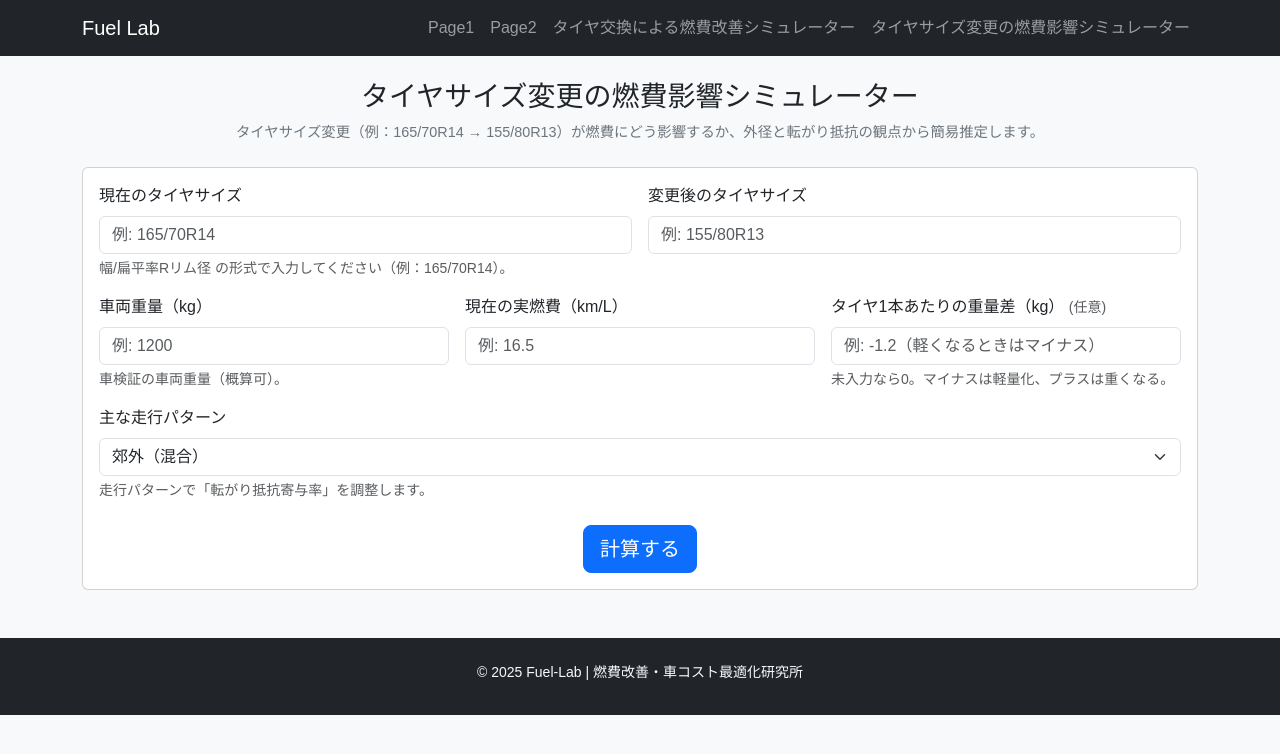
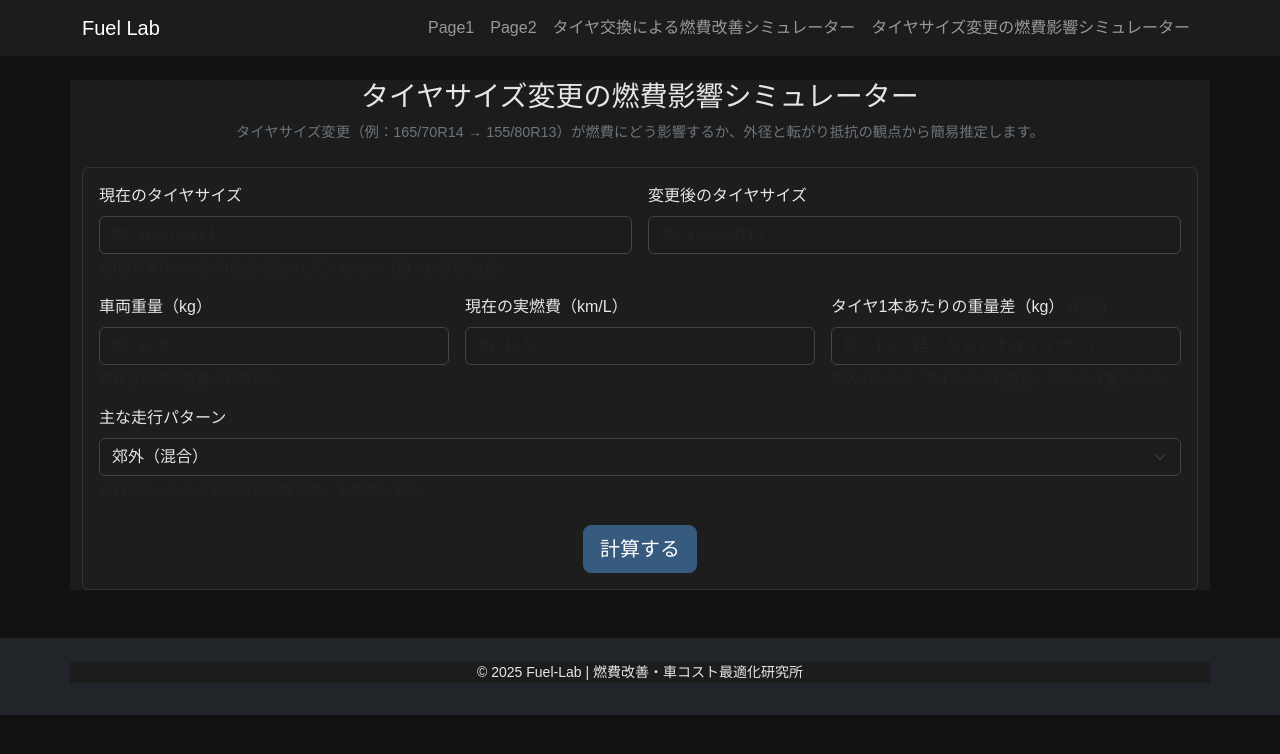
Before and after one commit to funyapar-org/fuel-lab, a Jekyll site: the page built from tire-simulator.md, in a window 1280 px wide. Shown: the top 754 px of the page. Built offline with Jekyll 4.4.1, drawn with Linux system fonts in a browser that asks for light colours.

Commit message:
darkテーマ

```diff
--- a/assets/css/custom.css
+++ b/assets/css/custom.css
@@ -1,2 +1,53 @@
-body { background:#f8f9fa; font-family: 'Noto Sans JP', sans-serif; }
+/* --- 全体のダークテーマ設定 --- */
+body {
+  background-color: #121212;
+  color: #e6e6e6;
+  font-family: 'Noto Sans JP', sans-serif;
+}
+
+/* ヘッダー・フッター・コンテナ背景 */
+header, footer, .navbar, .container {
+  background-color: #1c1c1c !important;
+  color: #e6e6e6 !important;
+}
+
+/* Bootstrapカード類 */
+.card {
+  background-color: #1d1d1d !important;
+  border-color: #333 !important;
+  color: #e6e6e6 !important;
+}
+
+/* 入力フォームやボタン */
+input, select, textarea {
+  background-color: #1c1c1c !important;
+  color: #e6e6e6 !important;
+  border-color: #444 !important;
+}
+
+.btn-primary {
+  background-color: #375a7f !important;
+  border-color: #375a7f !important;
+}
+
+.btn-primary:hover {
+  background-color: #2b4763 !important;
+}
+
+/* アラート（計算結果エリアの背景） */
+.alert-light {
+  background-color: #2d2d2d !important;
+  color: #e6e6e6 !important;
+  border-color: #333 !important;
+}
+
+/* aタグ */
+a {
+  color: #4da3ff;
+}
+
+a:hover {
+  color: #82c3ff;
+}
+
 h1, h2, h3 { margin-top: 1em; }
```
